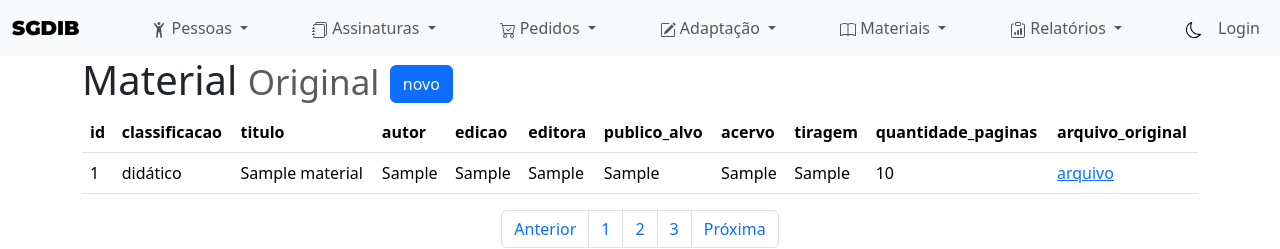
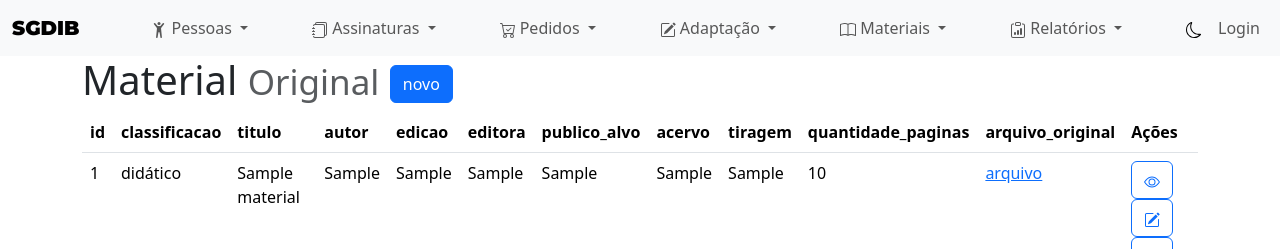
Before and after one commit to micheldiniz/sisdib, a Django app: page /material/todos in a window 1280 px wide. Shown: the top 249 px of the page. Run offline with Django 5.2, Linux system fonts and the light colour scheme; tables that the repository leaves empty hold one stand-in row (values such as "Sample post"); some libraries are stand-ins or nearby versions.

Commit message:
add action buttons on Material List

```diff
--- a/templates/material/lista.html
+++ b/templates/material/lista.html
@@ -16,8 +16,9 @@
     <thead>
       <tr>
         {% for th in ths %}
-                <th scope="col">{{th}}</th>
+          <th scope="col">{{th}}</th>
         {% endfor %}
+        <th scope="col">Ações</th>
       </tr>
     </thead>
     <tbody>
@@ -39,14 +40,43 @@
                     {% else %}
                     nenhum arquivo encontrado
                     {% endif %}
-                    <a href=""
+                </td>
+                <td scope="row">
+                  <a class="btn btn-outline-primary" text="visualizar" role="button" href="/material/{{object.id}}">
+										<svg xmlns="http://www.w3.org/2000/svg" width="16" height="16" fill="currentColor" class="bi bi-eye" viewBox="0 0 16 16"><path d="M16 8s-3-5.5-8-5.5S0 8 0 8s3 5.5 8 5.5S16 8 16 8zM1.173 8a13.133 13.133 0 0 1 1.66-2.043C4.12 4.668 5.88 3.5 8 3.5c2.12 0 3.879 1.168 5.168 2.457A13.133 13.133 0 0 1 14.828 8c-.058.087-.122.183-.195.288-.335.48-.83 1.12-1.465 1.755C11.879 11.332 10.119 12.5 8 12.5c-2.12 0-3.879-1.168-5.168-2.457A13.134 13.134 0 0 1 1.172 8z"/><path d="M8 5.5a2.5 2.5 0 1 0 0 5 2.5 2.5 0 0 0 0-5zM4.5 8a3.5 3.5 0 1 1 7 0 3.5 3.5 0 0 1-7 0z"/> </svg>
+									</a>
+									<a class="btn btn-outline-primary" text="editar" role="button" href="/material/editar/{{object.id}}">
+										<svg xmlns="http://www.w3.org/2000/svg" width="16" height="16" fill="currentColor" class="bi bi-pencil-square" viewBox="0 0 16 16"><path d="M15.502 1.94a.5.5 0 0 1 0 .706L14.459 3.69l-2-2L13.502.646a.5.5 0 0 1 .707 0l1.293 1.293zm-1.75 2.456-2-2L4.939 9.21a.5.5 0 0 0-.121.196l-.805 2.414a.25.25 0 0 0 .316.316l2.414-.805a.5.5 0 0 0 .196-.12l6.813-6.814z"/><path fill-rule="evenodd" d="M1 13.5A1.5 1.5 0 0 0 2.5 15h11a1.5 1.5 0 0 0 1.5-1.5v-6a.5.5 0 0 0-1 0v6a.5.5 0 0 1-.5.5h-11a.5.5 0 0 1-.5-.5v-11a.5.5 0 0 1 .5-.5H9a.5.5 0 0 0 0-1H2.5A1.5 1.5 0 0 0 1 2.5v11z"/></svg>
+									</a>
+									<button type="button" class="btn btn-outline-primary" data-bs-toggle="modal" attr="data-bs-target='#delete'+${fornecedor.id}">
+										<svg xmlns="http://www.w3.org/2000/svg" width="16" height="16" fill="currentColor" class="bi bi-trash" viewBox="0 0 16 16"><path d="M5.5 5.5A.5.5 0 0 1 6 6v6a.5.5 0 0 1-1 0V6a.5.5 0 0 1 .5-.5zm2.5 0a.5.5 0 0 1 .5.5v6a.5.5 0 0 1-1 0V6a.5.5 0 0 1 .5-.5zm3 .5a.5.5 0 0 0-1 0v6a.5.5 0 0 0 1 0V6z"/><path fill-rule="evenodd" d="M14.5 3a1 1 0 0 1-1 1H13v9a2 2 0 0 1-2 2H5a2 2 0 0 1-2-2V4h-.5a1 1 0 0 1-1-1V2a1 1 0 0 1 1-1H6a1 1 0 0 1 1-1h2a1 1 0 0 1 1 1h3.5a1 1 0 0 1 1 1v1zM4.118 4 4 4.059V13a1 1 0 0 0 1 1h6a1 1 0 0 0 1-1V4.059L11.882 4H4.118zM2.5 3V2h11v1h-11z"/></svg>
+									</button>
+										<!-- Modal -->
+										<!-- <div class="modal fade" attr="id='delete'+${fornecedor.id}" tabindex="-1" aria-labelledby="'delete'+${fornecedor.id}" aria-hidden="true">
+										  <div class="modal-dialog">
+										    <div class="modal-content">
+										      <div class="modal-header">
+										        <h5 class="modal-title" attr="id='delete'+${fornecedor.id}">Exlusão de fornecedor</h5>
+										        <button type="button" class="btn-close" data-bs-dismiss="modal" aria-label="Close"></button>
+										      </div>
+										      <div class="modal-body">
+										        <p>Tem certeza que deseja excluir o fornecedor:<br /><b><span text="${fornecedor}"></b>?</p>
+										        <p class="text-danger">Essa ação não poderá ser desfeita</p>
+										      </div>
+										      <div class="modal-footer">
+										        <button type="button" class="btn btn-secondary" data-bs-dismiss="modal">Não</button>
+										        <a class="btn btn-outline-danger" role="button" href="@{deletar/{id}(id=${fornecedor.id})}">Sim</a>
+										      </div>
+										    </div>
+										  </div> -->
+										</div>
                 </td>
             </tr>
             {% endfor %}
     </tbody>
 </table>
 <nav aria-label="Page navigation example">
-    <ul class="pagination d-flex justify-content-center bd-highlight mb-3">
+    <ul class="pagination">
       <li class="page-item"><a class="page-link" href="#">Anterior</a></li>
       <li class="page-item"><a class="page-link" href="#">1</a></li>
       <li class="page-item"><a class="page-link" href="#">2</a></li>
```
